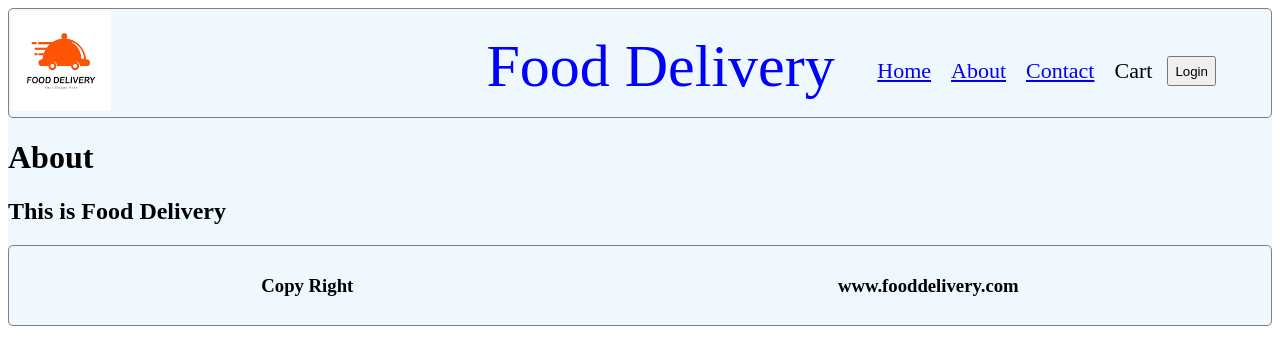
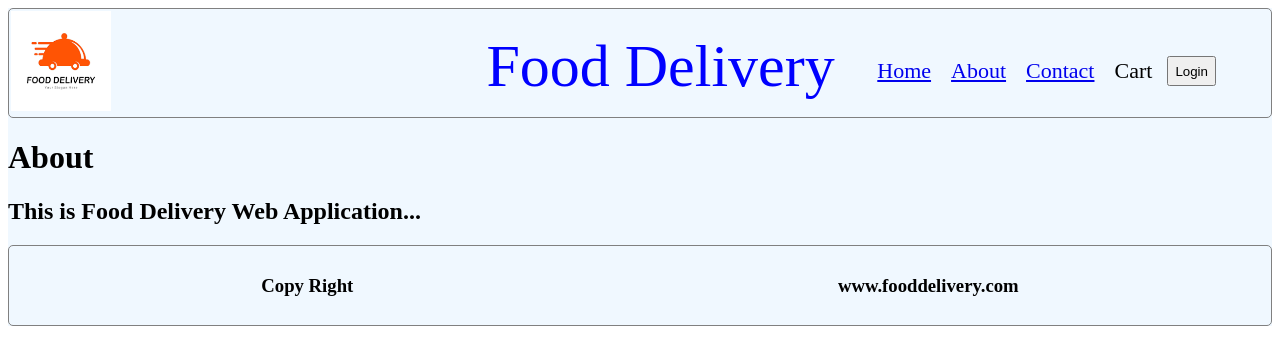
Before and after one commit to chandra-react-course/NamasteReact, a React (Vite) app: page /About in a window 1280 px wide. Shown: the top 364 px of the page. Built offline with nearby package versions, Linux system fonts and the light colour scheme.

Commit message:
Changed Main to Dev

```diff
--- a/src/components/About.js
+++ b/src/components/About.js
@@ -2,7 +2,7 @@ const About = ()=>{
     return (
         <div className="about-main">
             <h1>About</h1>
-            <h2>This is Food Delivery </h2>
+            <h2>This is Food Delivery Web Application... </h2>
         </div>
     );
 };
```
